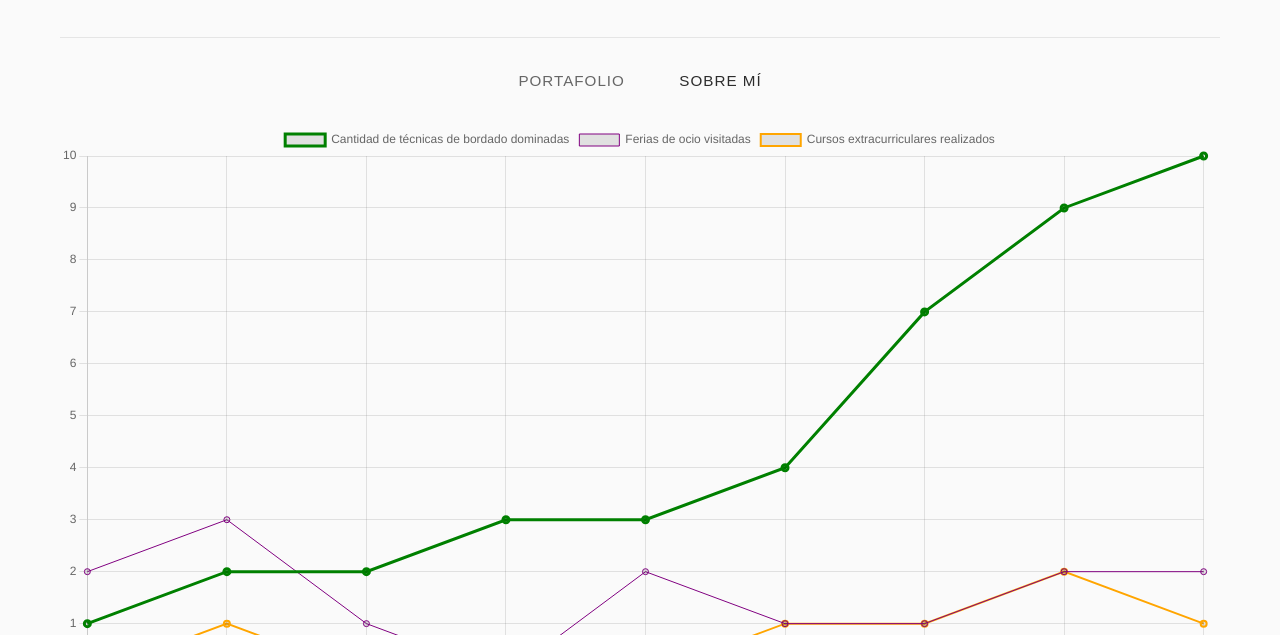
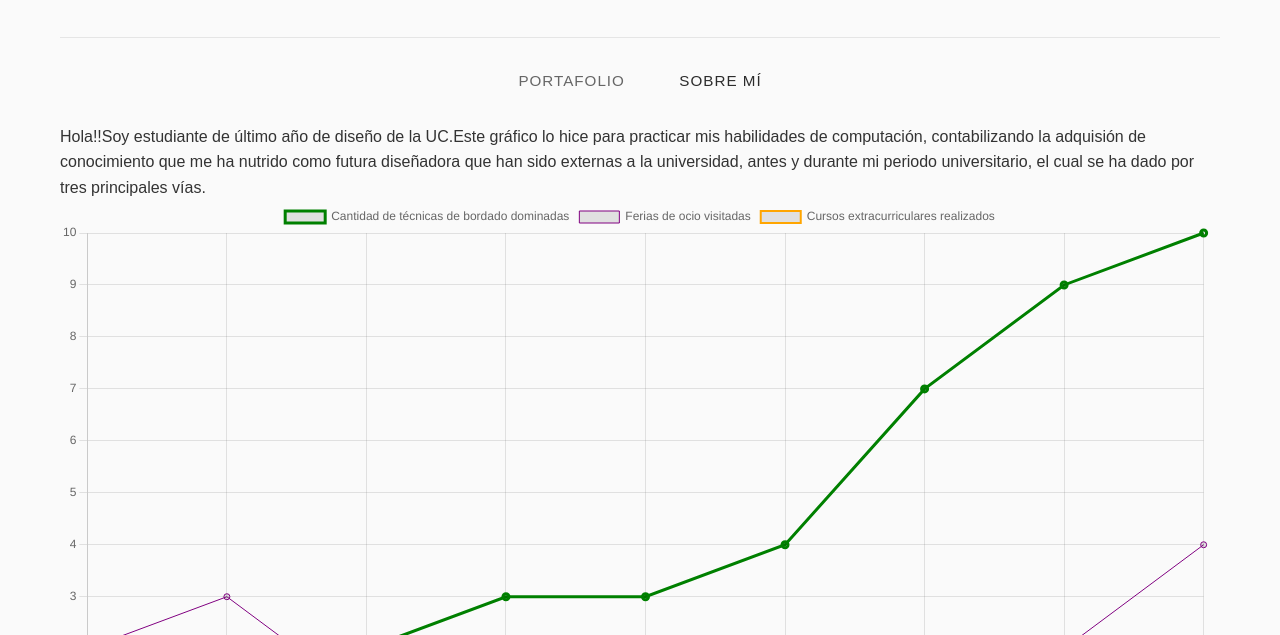
Before and after one commit to magdarivas/evaluacion2, a plain HTML site: page about.html in a window 1280 px wide. Shown: the part 165-800 px from the top of the page. Drawn offline with nearby package versions, Linux system fonts and the light colour scheme.

Commit message:
Add files via upload

```diff
--- a/about.html
+++ b/about.html
@@ -21,6 +21,7 @@
             <a href="about.html" class="active">Sobre mí</a>
 
         </nav>
+        <p>Hola!!Soy estudiante de último año de diseño de la UC.Este gráfico lo hice para practicar mis habilidades de computación, contabilizando la adquisión de conocimiento que me ha nutrido como futura diseñadora que han sido externas a la universidad, antes y durante mi periodo universitario, el cual se ha dado por tres principales vías.</p>
 
 
         </section>
@@ -40,7 +41,7 @@
                         },
                         {
                             label: "Ferias de ocio visitadas",
-                            data: [2,3,1,0,2,1,1,2,2],
+                            data: [2,3,1,0,2,1,1,2,4],
                             borderWidth: 1,
                             borderColor:"purple"
                         },
```
